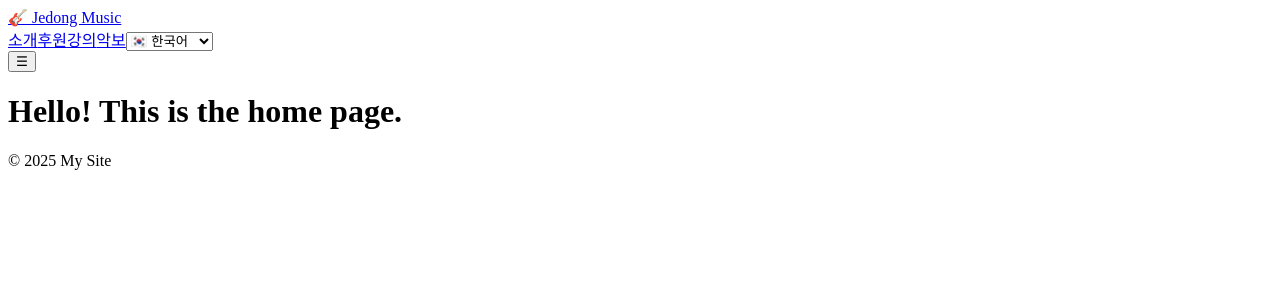
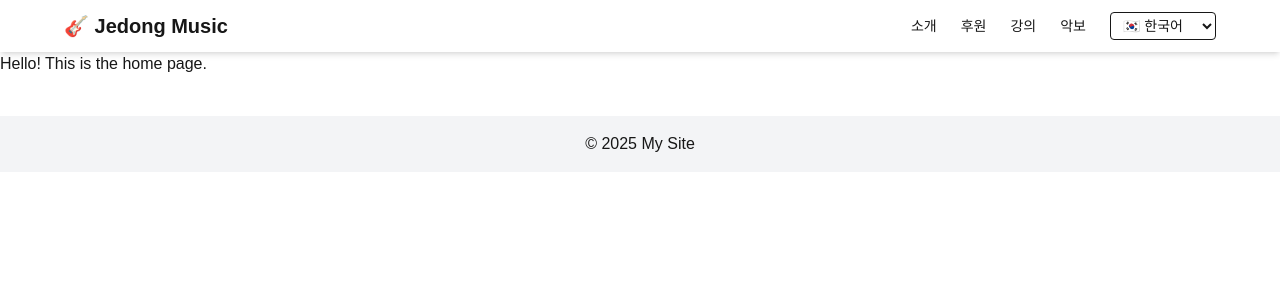
Before and after one commit to YouJedong/jdn_project, a Next.js app in the folder frontend/: page /en in a window 1280 px wide. Shown: the top 300 px of the page. Built offline with nearby package versions, Linux system fonts and the light colour scheme.

Commit message:
update: 메인 페이지 진행중

```diff
--- a/frontend/package.json
+++ b/frontend/package.json
@@ -11,18 +11,19 @@
   "dependencies": {
     "next": "15.2.4",
     "next-intl": "^4.0.2",
+    "postcss": "^8.5.3",
     "react": "^19.0.0",
     "react-dom": "^19.0.0"
   },
   "devDependencies": {
     "@eslint/eslintrc": "^3",
-    "@tailwindcss/postcss": "^4",
+    "@tailwindcss/postcss": "^4.1.4",
     "@types/node": "^20",
     "@types/react": "^19",
     "@types/react-dom": "^19",
     "eslint": "^9",
     "eslint-config-next": "15.2.4",
-    "tailwindcss": "^4",
+    "tailwindcss": "^4.1.4",
     "typescript": "^5"
   }
 }
--- a/frontend/src/app/[locale]/layout.tsx
+++ b/frontend/src/app/[locale]/layout.tsx
@@ -1,3 +1,4 @@
+import '@/app/globals.css';
 import {ReactNode} from 'react';
 import Header from '@/components/Header';
 import Footer from '@/components/Footer';
@@ -20,7 +21,7 @@ export default async function LocaleLayout({ children }: Props) {
       </head>
       <body>
         <Header />
-        <main>{children}</main>
+        <main className=''>{children}</main>
         <Footer />
       </body>
     </html>
```
Also changed, not shown: 1 other file (tests, documents, lock files or other folders).
